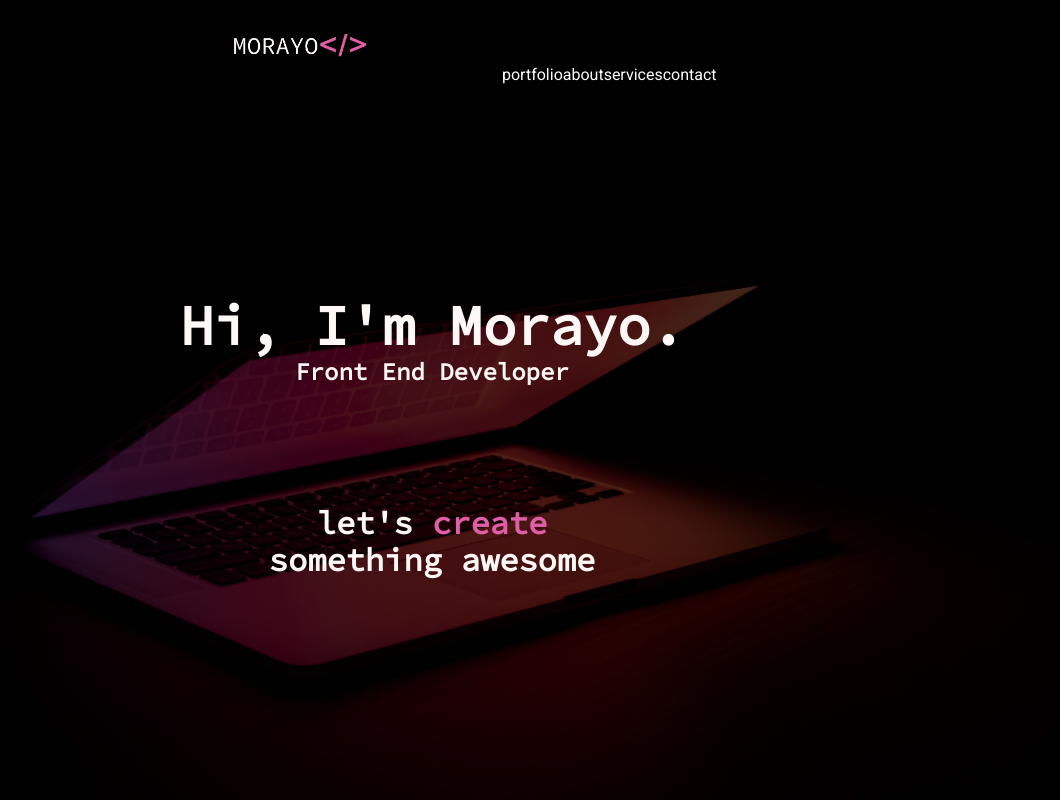
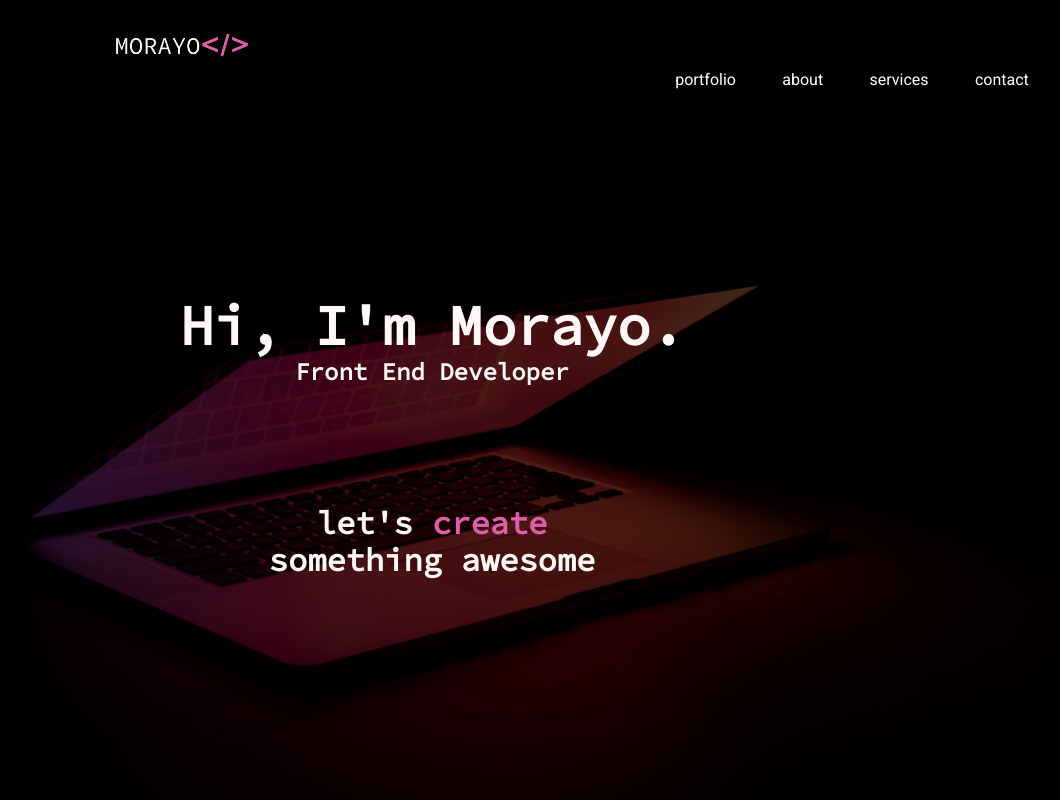
Before and after one commit to MomoServices/modev, a website built with Parcel: page index.html in a window 1280 px wide. Shown: the top 800 px of the page, without its empty margins (208-1268 px from the left). Built offline with nearby package versions, Linux system fonts and the light colour scheme; files whose address does not match are found by name.

Commit message:
tab sticky works and spacing is almost fixed. Will revisit logo placement issue later.

```diff
--- a/css/main.css
+++ b/css/main.css
@@ -168,7 +168,13 @@ header {
 header img {
   height: 100px;
   position: center;
-  padding-left: 0;
+  padding-left: 25%;
+}
+
+#navbar {
+  width: 100%;
+  margin-right: 20px;
+  align-items: center;
 }
 
 #navbar a {
@@ -179,8 +185,8 @@ header img {
 }
 
 #navbar nav {
-  margin-right: 50px;
-  margin-top: 50px;
+  padding-top: 60px;
+
 }
 
 
```
